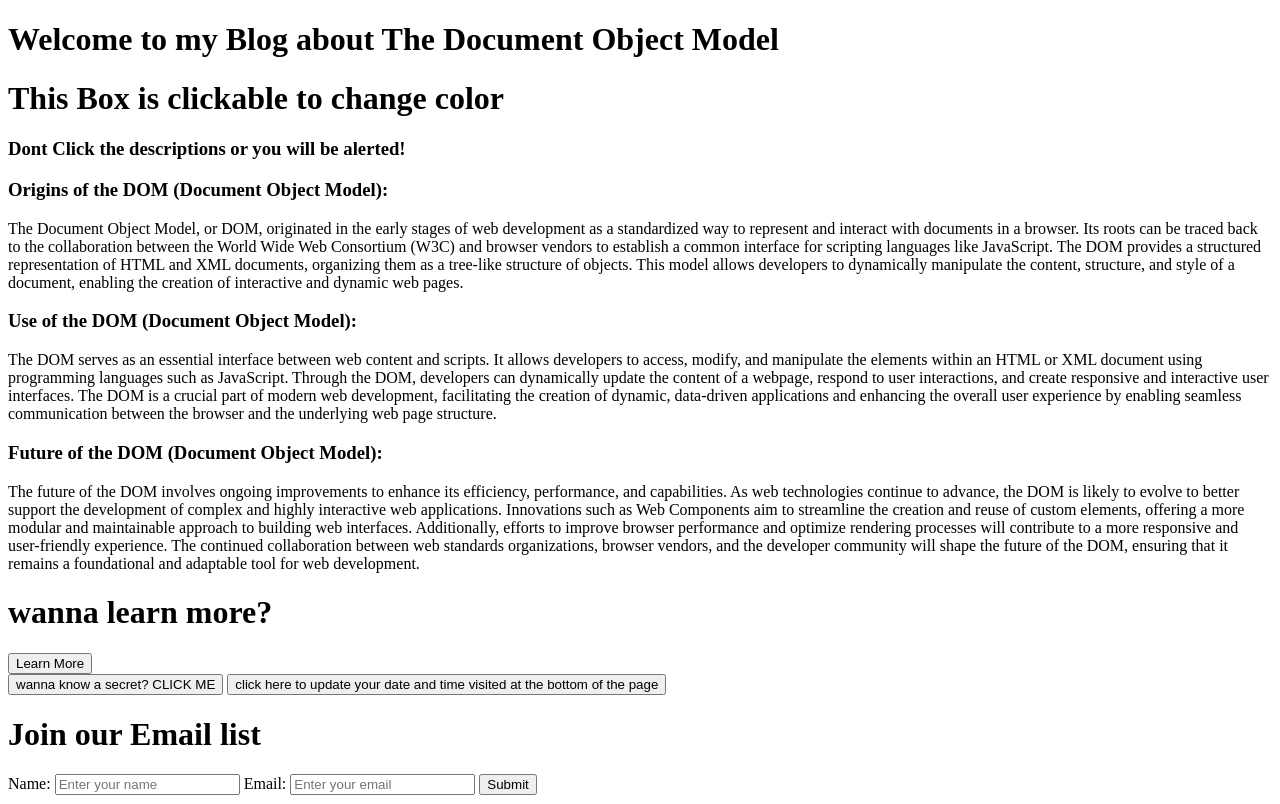
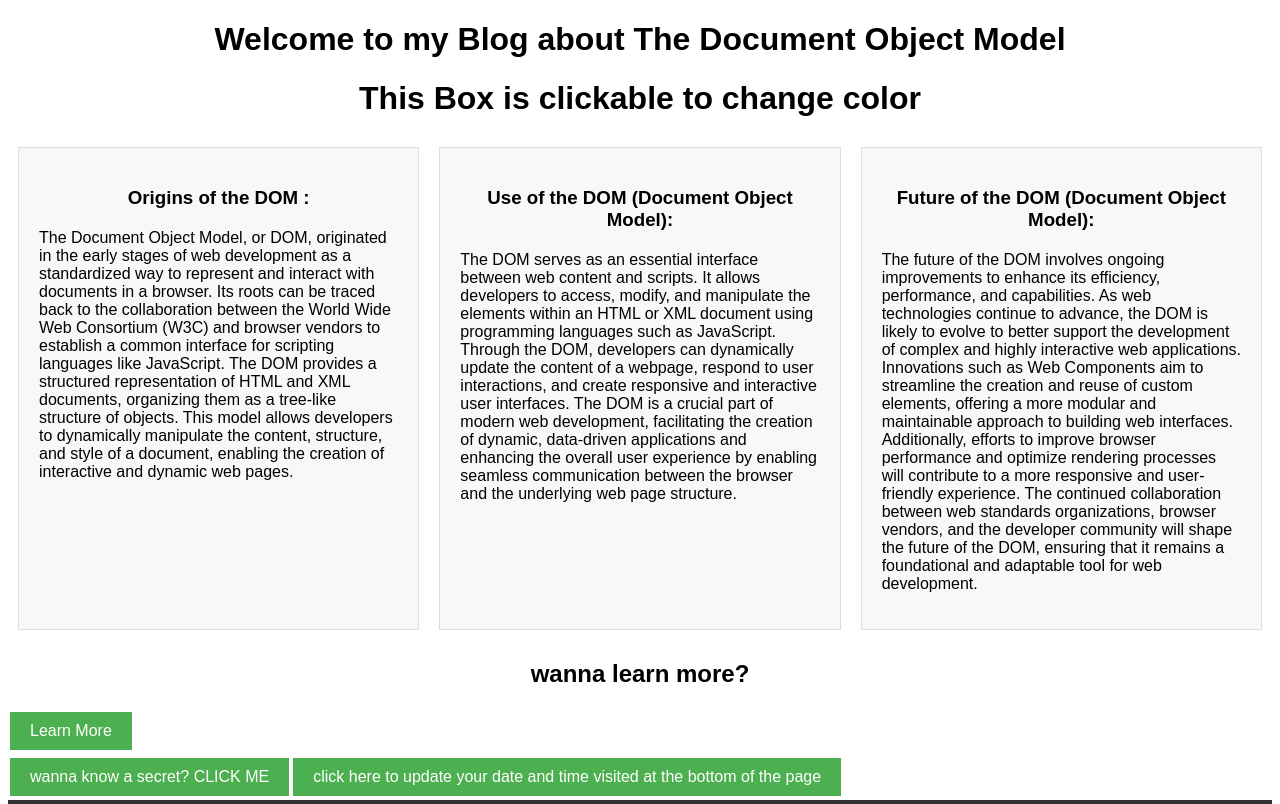
Before and after one commit to 35michaellee/SBA316DocumentObjectModel, a plain HTML site: page index.html in a window 1280 px wide. Shown: the top 804 px of the page. Drawn offline with Linux system fonts and the light colour scheme.

Commit message:
I think I met all requiremnts

```diff
--- a/index.html
+++ b/index.html
@@ -4,23 +4,18 @@
     <meta charset="UTF-8">
     <meta name="viewport" content="width=device-width, initial-scale=1.0">
     <title>SBA316DocumentObjectModel</title>
+    <link rel="stylesheet" href="./styles.css">
 </head>
 <body>
-    <div>
     <h1 id="myHeader">Welcome to my Blog about The Document Object Model</h1>
-    </div>
+    <main>
         <div id="clickable">
             <h1>This Box is clickable to change color</h1>
         </div>
-    <div>
-        <h3>Dont Click the descriptions or you will be alerted!</h3>
-    </div>
-    <div id="descriptions">
+
+        <section id="descriptions">
             <div class="box">
-            <p></p>
-        </div>
-        <div class="box">
-            <h3>Origins of the DOM (Document Object Model):</h3>
+                <h3>Origins of the DOM :</h3>
                 <p>The Document Object Model, or DOM, originated in the early stages of web development as a standardized way to represent and interact with documents in a browser. Its roots can be traced back to the collaboration between the World Wide Web Consortium (W3C) and browser vendors to establish a common interface for scripting languages like JavaScript. The DOM provides a structured representation of HTML and XML documents, organizing them as a tree-like structure of objects. This model allows developers to dynamically manipulate the content, structure, and style of a document, enabling the creation of interactive and dynamic web pages.</p>
             </div>
             <div class="box">
@@ -31,17 +26,24 @@
                 <h3>Future of the DOM (Document Object Model):</h3>
                 <p>The future of the DOM involves ongoing improvements to enhance its efficiency, performance, and capabilities. As web technologies continue to advance, the DOM is likely to evolve to better support the development of complex and highly interactive web applications. Innovations such as Web Components aim to streamline the creation and reuse of custom elements, offering a more modular and maintainable approach to building web interfaces. Additionally, efforts to improve browser performance and optimize rendering processes will contribute to a more responsive and user-friendly experience. The continued collaboration between web standards organizations, browser vendors, and the developer community will shape the future of the DOM, ensuring that it remains a foundational and adaptable tool for web development.</p>
             </div>
-    </div>
-    <div id="learnMore">
+        </section>
+
+        <section id="learnMore">
             <h1>wanna learn more?</h1>
             <button id="learnMoreButton">Learn More</button>
+        </section>
 
-    </div>
-
+        <section id="options">
             <button id="secretButton">wanna know a secret? CLICK ME</button>
             <h1 id="secretTitle">These are the most commonly used DOM methods used on sites like this!</h1>
             <div id="domFunctionsContainer"></div>
                 <button id="dateUpdateButton">click here to update your date and time visited at the bottom of the page</button>
+            </div>
+
+        </section>
+    </main>
+
+
     <footer>
         <h1>Join our Email list</h1>
         <form action="#" method="post" onsubmit="return validateForm()">
@@ -52,6 +54,7 @@
             <input type="email" id="email" name="email" required placeholder="Enter your email">
 
             <input type="submit" value="Submit">
+        </form>
     </footer>
 
     <script src="index.js" defer></script>
--- a/index.js
+++ b/index.js
@@ -1,9 +1,9 @@
 
-// Check if the element is found
-
-// function changeColor(){
-//     alert('Button clicked!');
-// }
+//browser model
+window.onload = function () {
+    window.alert('Welcome to my Blog about The Document Object Model!');
+  };
+//browser 2
 function changeColor() {
     var div = document.getElementById("clickable"); // can a modulize this somehow ?
     var colors = ["red", "green", "blue"];
@@ -22,14 +22,6 @@ boxes.forEach(function(box) {
         alert('Element clicked!');
     });
 });
-
-//add new suprise information
-
-// let infoparent= document.getElementById('descriptions');
-
-//  button.addEventListener('click', function(){
-//     //add dom manipulation functions
-//  })
 
 
 let domFunctions = [
@@ -82,8 +74,29 @@ secretButton.addEventListener('click', function() {
   newP.setAttribute('id',"date")
   let newDate= new Date();
 
+  document.addEventListener('DOMContentLoaded', function () {//needed to add this so that the page didntbreak directly
 
+    const form = document.querySelector('form');
+    const emailInput = document.getElementById('email');
 
+    // Add an event listener for form submission
+    form.addEventListener('submit', function (event) {
+        // Validate the email field on submission
+        if (!isValidEmail(emailInput.value)) {
+            // Display an alert for invalid email
+            alert('Invalid email address. Please enter a valid email.');
+
+            // Prevent the default form submission if validation fails cuz it kept just saying the page fails
+            event.preventDefault();
+        }
+    });
+
+    //  validate email format
+    function isValidEmail(email) {
+        const emailRegex = /^[^\s@]+@[^\s@]+\.[^\s@]+$/;
+        return emailRegex.test(email);
+    }
+});
   // Set the text content of the paragraph
   newP.textContent = 'You have visited the site at: '+ newDate;
 
--- /dev/null
+++ b/styles.css
@@ -0,0 +1,44 @@
+
+body {
+    font-family: 'Arial', sans-serif;
+}
+.box {
+    background-color: #f8f8f8;
+    width: 30%;
+    padding: 20px;
+    margin: 10px;
+    border: 1px solid #ddd;
+}
+
+#descriptions {
+    display: flex;
+    justify-content: space-around; /* Adjust as needed */
+}
+
+h1, h3 {
+    text-align: center;
+    margin-bottom: 20px;
+}
+
+#options{
+    display: flex;
+}
+button {
+    background-color: #4CAF50; /* Green */
+    color: white;
+    padding: 10px 20px;
+    border: none;
+    text-align: center;
+    text-decoration: none;
+    display: inline-block;
+    font-size: 16px;
+    margin: 4px 2px;
+    cursor: pointer;
+}
+
+footer {
+    text-align: center;
+    padding: 20px;
+    background-color: #333;
+    color: white;
+}
```
Also changed, not shown: 1 other file. Lines whose indentation alone changed are shown as unchanged.
